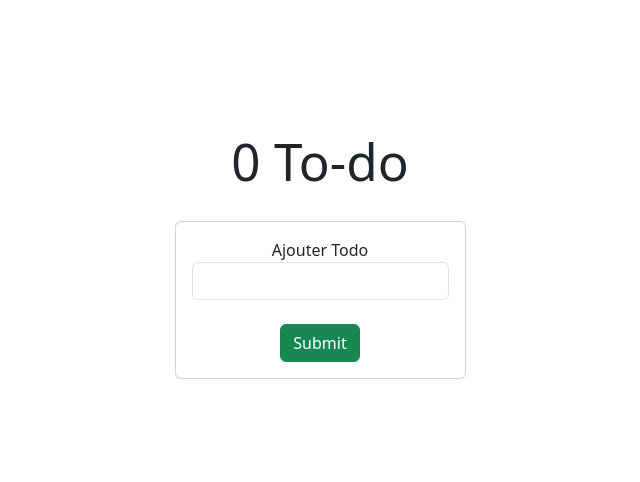
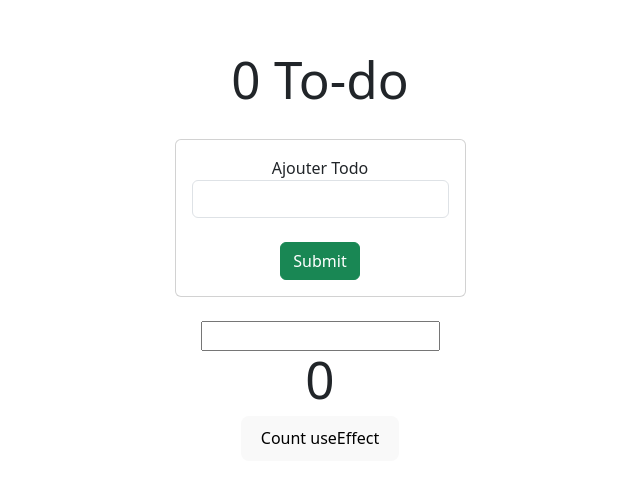
Before and after one commit to M-BEDH/HooksProject, a React (Vite) app in the folder hooksproject/: page / in a window 1280 px wide. Shown: the part 144-626 px from the top of the page, without its empty margins (320-960 px from the left). Built offline with nearby package versions, Linux system fonts and the light colour scheme.

Commit message:
exo hooks

```diff
--- a/hooksproject/src/App.jsx
+++ b/hooksproject/src/App.jsx
@@ -1,5 +1,7 @@
 import './App.css'
+import ClassCount from './components/ClassCount'
 import Todo from './components/Todo'
+import FunctionCount from './components/FunctionCount'
 
 function App() {
 
@@ -7,6 +9,8 @@ function App() {
     <div className='container'>
 
       <Todo />
+      <ClassCount />
+      <FunctionCount />
 
     </div>
   )
--- /dev/null
+++ b/hooksproject/src/components/ClassCount.jsx
@@ -0,0 +1,42 @@
+import { Component } from "react";
+
+class ClassCount extends Component {
+
+    constructor(props) {
+        super(props);
+
+        this.state = {
+            count: 0,
+            name: ''
+        }
+    }
+
+    componentDidMount() {
+        console.log("Je suis dans CMD")
+        document.title = `Vous avez cliqué ${this.state.count} fois`
+    }
+
+    componentDidUpdate(prevProps, prevState) {
+
+        if (prevState.count !== this.state.count) {
+            console.log("Mise à jour du titre");
+            document.title = `Vous avez cliqué ${this.state.count} fois`;
+        }
+    }
+
+
+    render() {
+        return (
+            <div> <br />
+            <input type='text' value={this.state.name} onChange={e => {
+                this.setState({
+                    name: e.target.value
+                })
+            }} />
+            </div>
+        )
+    }
+
+}
+
+export default ClassCount
--- /dev/null
+++ b/hooksproject/src/components/FunctionCount.jsx
@@ -0,0 +1,22 @@
+import { useState, useEffect } from 'react'
+
+const FunctionCount = () => {
+    const [count, setCount] = useState(0)
+
+    useEffect(() => {
+
+        setTimeout(() => {
+            document.title = `Vous avez cliqué ${count} fois`
+        }, 2000)
+
+    })
+
+    return (
+        <div>
+            <h1> {count} </h1>
+            <button onClick={() => setCount(count + 1)}>Count useEffect</button>
+
+        </div>
+    )
+}
+export default FunctionCount;
```
